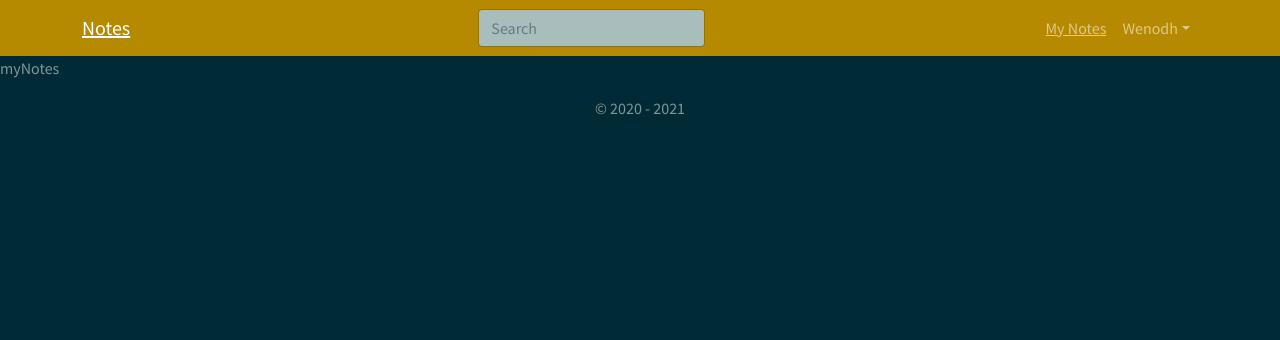
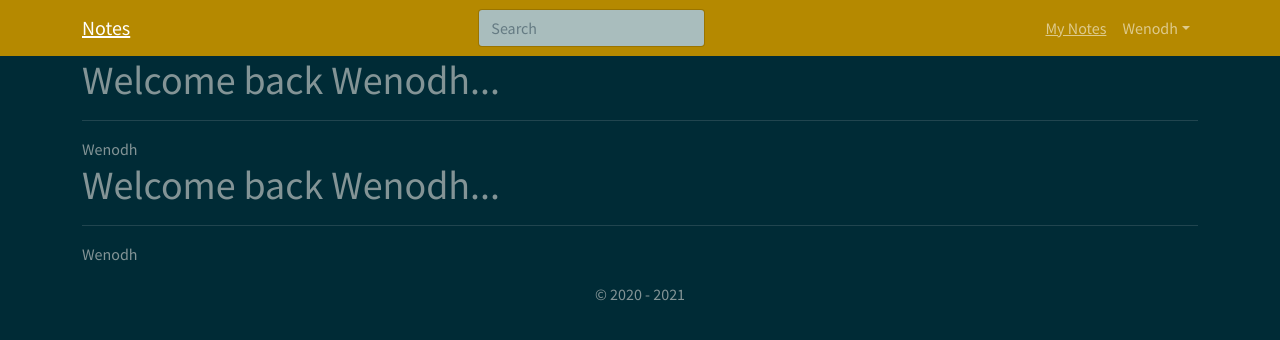
Before and after one commit to Wenodh/notes, a React (Create React App) app in the folder frontend/: page /mynotes in a window 1280 px wide. Shown: the top 340 px of the page. Built offline with nearby package versions, Linux system fonts and the light colour scheme.

Commit message:
MyNotes header added

```diff
--- /dev/null
+++ b/frontend/src/components/MainScreen.js
@@ -0,0 +1,24 @@
+import React from 'react';
+import { Container, Row } from 'react-bootstrap';
+
+const MainScreen = ({ tittle, children }) => {
+    return (
+        <div className="mainBack">
+            <Container>
+                <Row>
+                    <div className="page">
+                        {tittle && (
+                            <>
+                                <h1 className="heading">{tittle}</h1>
+                                <hr />
+                            </>
+                        )}
+                        {children}
+                    </div>
+                </Row>
+            </Container>
+        </div>
+    );
+};
+
+export default MainScreen;
--- a/frontend/src/screens/MyNotes/MyNotes.js
+++ b/frontend/src/screens/MyNotes/MyNotes.js
@@ -1,5 +1,12 @@
+import MainScreen from '../../components/MainScreen';
+
 const MyNotes = () => {
-    return <div>myNotes</div>;
+    return (
+        <>
+            <MainScreen tittle={'Welcome back Wenodh...'}>Wenodh</MainScreen>
+            <MainScreen tittle={'Welcome back Wenodh...'}>Wenodh</MainScreen>
+        </>
+    );
 };
 
 export default MyNotes;
```
Also changed, not shown: frontend/src/components/MainScreen.css (added).
